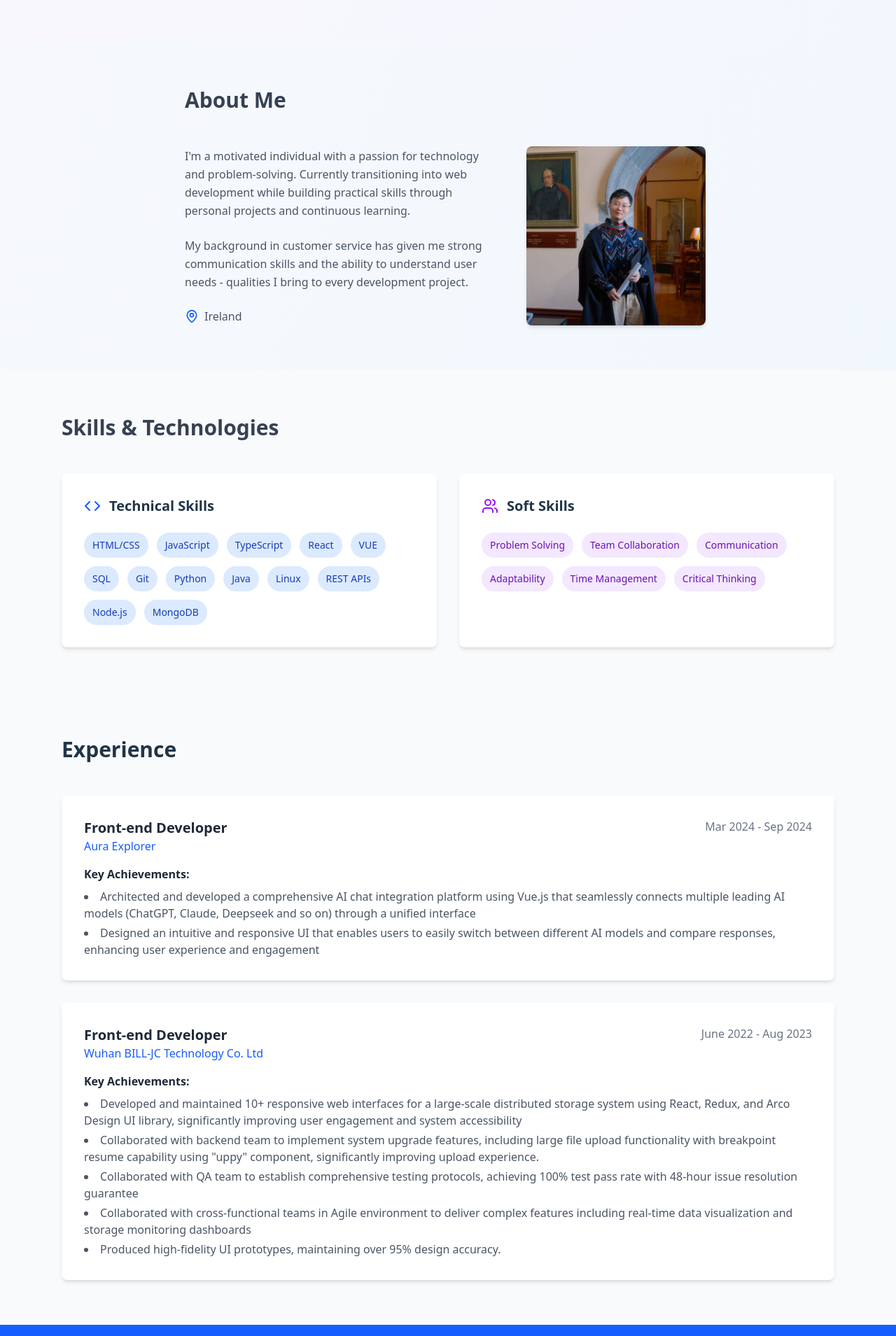
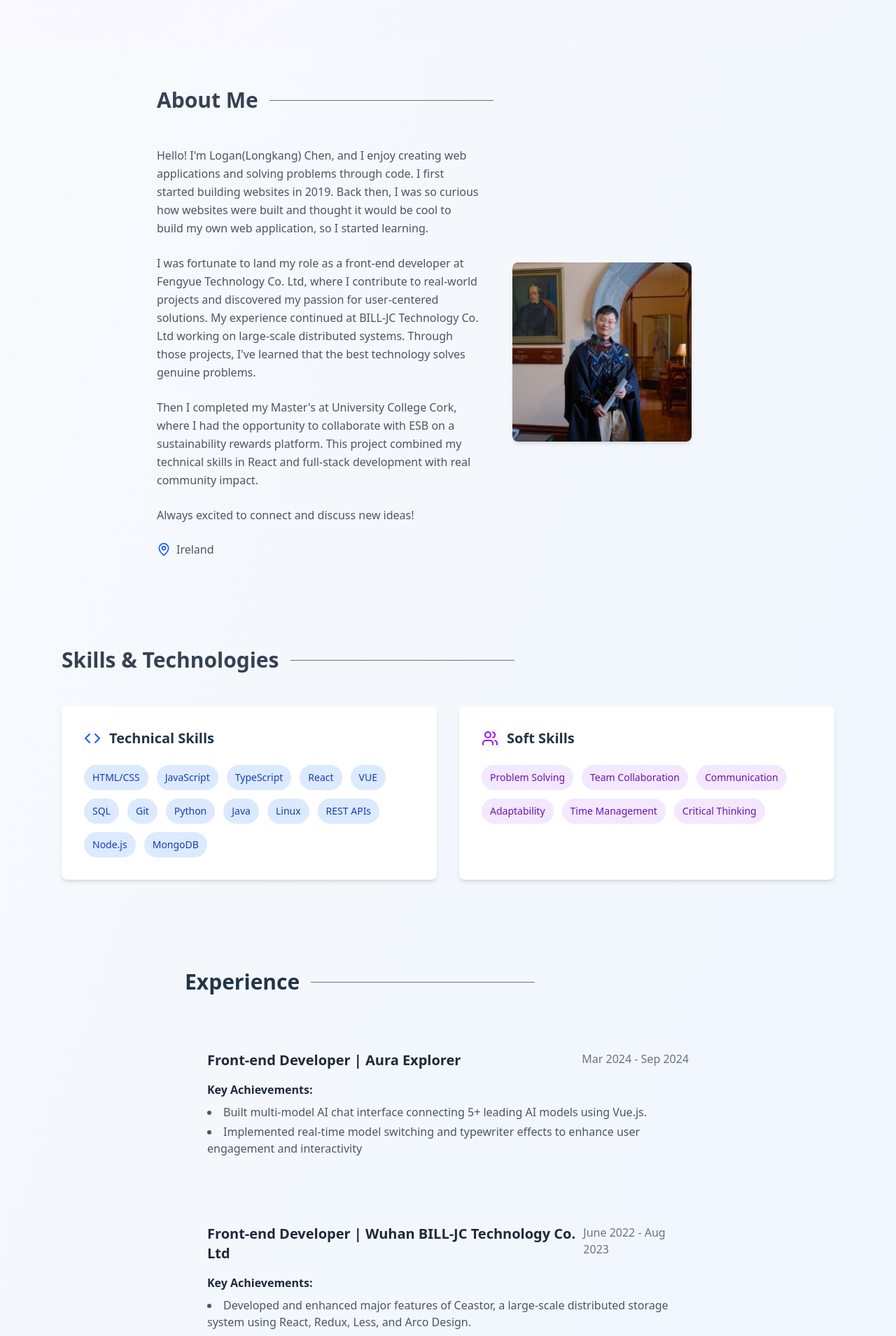
Before and after one commit to EnzoKN/enzokn.github.io, a React (Vite) app: page / in a window 1280 px wide. Shown: the part 860-2769 px from the top of the page at 70% size. Built offline with nearby package versions, Linux system fonts and the light colour scheme.

Commit message:
modify page content and style

```diff
--- a/src/content.tsx
+++ b/src/content.tsx
@@ -1,4 +1,4 @@
-// import React, { useState } from 'react';
+// import { useState,useEffect, } from 'react';
 import {
   Mail,
   Phone,
@@ -16,12 +16,11 @@ import {
 } from 'lucide-react';
 
 export default function Portfolio() {
-  // const [expandedProject, setExpandedProject] = useState(null);
-
       const skills = {
         technical: ['HTML/CSS', 'JavaScript', 'TypeScript', 'React', 'VUE', 'SQL', 'Git', 'Python', 'Java', 'Linux', 'REST APIs', 'Node.js', 'MongoDB'],
         soft: ['Problem Solving', 'Team Collaboration', 'Communication', 'Adaptability', 'Time Management', 'Critical Thinking']
       };
+
 
       // const projects = [
       //   {
@@ -59,19 +58,19 @@ export default function Portfolio() {
           company: 'Aura Explorer',
           period: ' Mar 2024 - Sep 2024',
           description: '',
-      achievements: ['Architected and developed a comprehensive AI chat integration platform using Vue.js that seamlessly connects multiple leading AI models (ChatGPT, Claude, Deepseek and so on) through a unified interface ',
-         'Designed an intuitive and responsive UI that enables users to easily switch between different AI models and compare responses, enhancing user experience and engagement']
+          achievements: ['Built multi-model AI chat interface connecting 5+ leading AI models using Vue.js.',
+            'Implemented real-time model switching and typewriter effects to enhance user engagement and interactivity']
         },
         {
           title: 'Front-end Developer',
           company: 'Wuhan BILL-JC Technology Co. Ltd',
           period: 'June 2022 - Aug 2023',
           description: '',
-      achievements: ['Developed and maintained 10+ responsive web interfaces for a large-scale distributed storage system using React, Redux, and Arco Design UI library, significantly improving user engagement and system accessibility',
-         'Collaborated with backend team to implement system upgrade features, including large file upload functionality with breakpoint resume capability using "uppy" component, significantly improving upload experience.',
-        'Collaborated with QA team to establish comprehensive testing protocols, achieving 100% test pass rate with 48-hour issue resolution guarantee',
+          achievements: ['Developed and enhanced major features of Ceastor, a large-scale distributed storage system using React, Redux, Less, and Arco Design.',
+            'Implemented file upload functionality with breakpoint resume, significantly improving user experience.',
+            'Collaborated with cross-functional teams including designers and QA to ensure stable system performance, intuitive UI design, and timely delivery',
             'Collaborated with cross-functional teams in Agile environment to deliver complex features including real-time data visualization and storage monitoring dashboards',
-        'Produced high-fidelity UI prototypes, maintaining over 95% design accuracy.']
+            'Refactored cluster creation system, optimizing creation logic and streamlining user workflows while improving visual design.']
         }
       ];
 
@@ -107,7 +106,7 @@ export default function Portfolio() {
                 Experienced and driven full stack developer
               </h1>
               <p className="text-xl text-gray-500 mb-18 max-w-2xl">
-            Based in Ireland, skilled in building and maintaining robust frontend and backend systems with clean, efficient code. Known for strong problem-solving ability, clear communication, and a hands-on approach to delivering scalable, production-ready solutions.
+                Skilled in building and maintaining robust frontend and backend systems with clean, efficient code. Known for strong problem-solving ability, clear communication, and a hands-on approach to delivering scalable, production-ready solutions.
               </p>
               <div className="flex flex-col sm:flex-row gap-4">
                 <button className="bg-blue-600 text-white px-8 py-3 rounded-lg hover:bg-blue-700 transition-colors flex items-center justify-center gap-2">
@@ -123,15 +122,33 @@ export default function Portfolio() {
 
           {/* About Section */}
           <section id="about" className="py-16 bg-grey-50">
-        <div className="max-w-6xl mx-auto px-6 pl-50">
-          <h2 className="text-3xl text-gray-700 font-bold text-left mb-12">About Me</h2>
+            <div className="max-w-6xl mx-auto px-6 pl-40">
+              <h2 className="text-3xl text-gray-700 font-bold text-left mb-12 flex items-center gap-4">
+                About Me
+                <span className="h-0.25 w-80 bg-gray-500"></span>
+              </h2>
               <div className="grid md:grid-cols-2 gap-12 items-center">
                 <div>
                   <p className="text-gray-600 mb-6 leading-relaxed">
-                I'm a motivated individual with a passion for technology and problem-solving. Currently transitioning into web development while building practical skills through personal projects and continuous learning.
+                    Hello! I'm Logan(Longkang) Chen,
+                    and I enjoy creating web applications and solving problems through code.
+                    I first started building websites in 2019. Back then,
+                    I was so curious how websites were built and thought it would be cool to build my own web application,
+                    so I started learning.
                   </p>
                   <p className="text-gray-600 mb-6 leading-relaxed">
-                My background in customer service has given me strong communication skills and the ability to understand user needs - qualities I bring to every development project.
+                    I was fortunate to land my role as a front-end developer at Fengyue Technology Co. Ltd,
+                    where I contribute to real-world projects and discovered my passion for user-centered solutions.
+                    My experience continued at BILL-JC Technology Co. Ltd  working on large-scale distributed systems.
+                    Through those projects, I've learned that the best technology solves genuine problems.
+                  </p>
+                  <p className="text-gray-600 mb-6 leading-relaxed">
+                    Then I completed my Master's at University College Cork,
+                    where I had the opportunity to collaborate with ESB on a sustainability rewards platform.
+                    This project combined my technical skills in React and full-stack development with real community impact.
+                  </p>
+                  <p className="text-gray-600 mb-6 leading-relaxed">
+                    Always excited to connect and discuss new ideas!
                   </p>
                   <div className="flex gap-4">
                     <div className="flex items-center gap-2">
@@ -166,9 +183,12 @@ export default function Portfolio() {
           </section>
 
           {/* Skills Section */}
-      <section id="skills" className="py-16 bg-gray-50">
+          <section id="skills" className="py-16">
             <div className="max-w-6xl mx-auto px-6">
-          <h2 className="text-3xl font-bold text-gray-700 text-left mb-12">Skills & Technologies</h2>
+              <h2 className="text-3xl font-bold text-gray-700 text-left mb-12 flex items-center gap-4">
+                Skills & Technologies
+                <span className="h-0.25 w-80 bg-gray-500"></span>
+              </h2>
               <div className="grid md:grid-cols-2 gap-8">
                 <div className="bg-white p-8 rounded-lg shadow-md">
                   <div className="flex items-center gap-3 mb-6">
@@ -200,57 +220,19 @@ export default function Portfolio() {
             </div>
           </section>
 
-      {/* Projects Section */}
-      {/* <section id="projects" className="py-16 bg-white">
-        <div className="max-w-6xl mx-auto px-6">
-          <h2 className="text-3xl font-bold text-center mb-12">Projects & Portfolio</h2>
-          <div className="grid gap-6">
-            {projects.map((project) => (
-              <div key={project.id} className="bg-gradient-to-r from-white to-gray-50 border border-gray-200 rounded-lg p-6 hover:shadow-lg transition-shadow">
-                <div className="flex justify-between items-start mb-4">
-                  <div>
-                    <h3 className="text-xl font-semibold text-gray-800">{project.title}</h3>
-                    <p className="text-blue-600 font-medium">{project.tech}</p>
-                    <span className="inline-block bg-green-100 text-green-800 text-xs px-2 py-1 rounded-full mt-2">
-                      {project.status}
-                    </span>
-                  </div>
-                  <button
-                    // onClick={() => setExpandedProject(expandedProject === project.id ? null : project.id)}
-                    className="flex items-center gap-2 text-blue-600 hover:text-blue-800"
-                  >
-                    {expandedProject === project.id ? <ChevronUp size={20} /> : <ChevronDown size={20} />}
-                  </button>
-                </div>
-                <p className="text-gray-600 mb-4">{project.description}</p>
-                {expandedProject === project.id && (
-                  <div className="bg-blue-50 p-4 rounded-lg mb-4">
-                    <p className="text-gray-700">{project.details}</p>
-                  </div>
-                )}
-                <div className="flex gap-3">
-                  <a href={project.link} className="inline-flex items-center gap-2 text-blue-600 hover:text-blue-800">
-                    <ExternalLink size={16} />
-                    View Project
-                  </a>
-                </div>
-              </div>
-            ))}
-          </div>
-        </div>
-      </section> */}
-
           {/* Experience Section */}
-      <section id="experience" className="py-16 bg-gray-50">
-        <div className="max-w-6xl mx-auto px-6">
-          <h2 className="text-3xl font-bold mb-12">Experience</h2>
+          <section id="experience" className="py-16">
+            <div className="max-w-6xl mx-auto px-50">
+              <h2 className="text-3xl font-bold mb-12 flex items-center gap-4">
+                Experience
+                <span className="h-0.25 w-80 bg-gray-500"></span>
+              </h2>
               <div className="space-y-8">
                 {experience.map((job, index) => (
-              <div key={index} className="bg-white p-8 rounded-lg shadow-md">
+                  <div key={index} className="p-8">
                     <div className="flex flex-col md:flex-row md:justify-between md:items-start mb-4">
                       <div>
-                    <h3 className="text-xl font-semibold text-gray-800">{job.title}</h3>
-                    <p className="text-blue-600 font-medium">{job.company}</p>
+                        <h3 className="text-xl font-semibold text-gray-800">{job.title} | {job.company}</h3>
                       </div>
                       <span className="text-gray-500 font-medium mt-2 md:mt-0">{job.period}</span>
                     </div>
@@ -270,27 +252,32 @@ export default function Portfolio() {
           </section>
 
           {/* Contact Section */}
-      <section id="contact" className="py-16 bg-blue-600 text-white">
+          <section id="contact" className="py-16">
             <div className="max-w-4xl mx-auto px-6 text-center">
               <h2 className="text-3xl font-bold mb-8">Let's Connect</h2>
-          <p className="text-xl mb-8 text-blue-100">
-            I'm actively seeking opportunities in Ireland's tech scene. Let's discuss how I can contribute to your team!
+              <p className="text-l mb-8 text-gray-500">
+                I'm actively seeking opportunities. Let's discuss how I can contribute to your team!
               </p>
               <div className="flex flex-col sm:flex-row gap-6 justify-center items-center">
-            <a href="mailto:longkangchen@outlook.com" className="flex items-center gap-3 bg-white text-blue-600 px-6 py-3 rounded-lg hover:bg-blue-50 transition-colors">
+                <a href="mailto:longkangchen@outlook.com"
+                  className="flex items-center gap-3
+              bg-white
+              text-blue-600
+              px-6 py-3 rounded-lg">
                   <Mail size={20} />
                   longkangchen@outlook.com
                 </a>
-            <a href="tel:+353xxxxxxxxx" className="flex items-center gap-3 bg-white text-blue-600 px-6 py-3 rounded-lg hover:bg-blue-50 transition-colors">
+                <a href="tel:+353xxxxxxxxx" className="flex items-center gap-3 bg-white
+             text-blue-600 px-6 py-3 rounded-lg transition-colors">
                   <Phone size={20} />
                   +353 876970892
                 </a>
               </div>
               <div className="flex gap-4 justify-center mt-8">
-            <a href="#" className="bg-blue-700 p-3 rounded-full hover:bg-blue-800 transition-colors">
+                <a href="#" className="p-3 rounded-full">
                   <Linkedin size={24} />
                 </a>
-            <a href="#" className="bg-blue-700 p-3 rounded-full hover:bg-blue-800 transition-colors">
+                <a href="#" className="p-3 rounded-full">
                   <Github size={24} />
                 </a>
               </div>
@@ -298,7 +285,7 @@ export default function Portfolio() {
           </section>
 
           {/* Footer */}
-      <footer className="bg-gray-800 text-white py-8">
+          <footer className="text-gray-400 py-8">
             <div className="max-w-6xl mx-auto px-6 text-center">
               <p>&copy; 2025 Logan Chen. Built with React & Tailwind CSS and Love.</p>
             </div>
```
Lines whose indentation alone changed are shown as unchanged.
